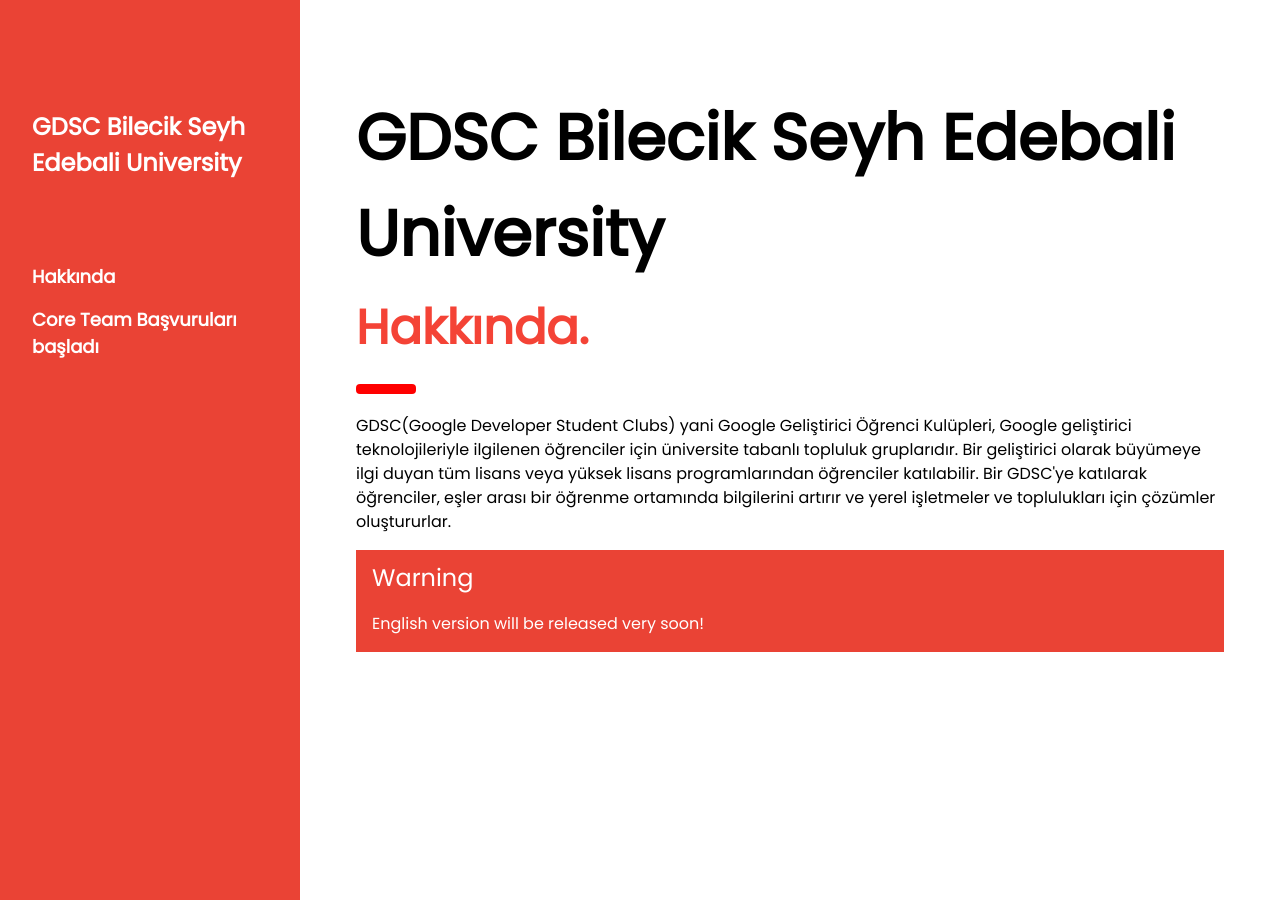
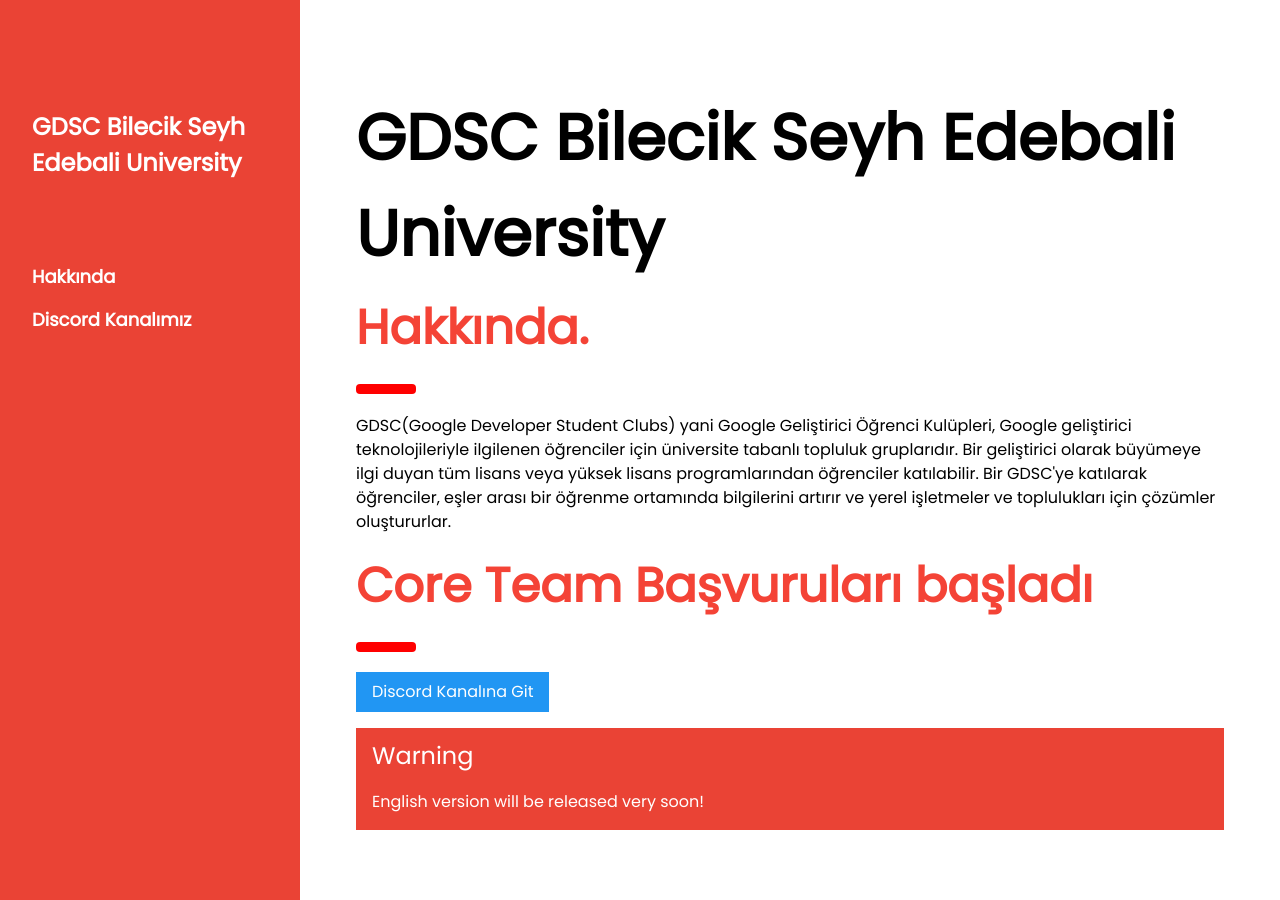
Before and after one commit to gdscbilecik/gdscbilecik.github.io, a Jekyll site: the page built from index.html, in a window 1280 px wide and 900 px high. Built offline with Jekyll 4.4.1, drawn with Linux system fonts in a browser that asks for light colours.

Commit message:
discord link update

```diff
--- a/index.html
+++ b/index.html
@@ -29,10 +29,10 @@
       >Hakkında</a
     >
     <a
-      href="#coreteam"
+      href="#discord"
       onclick="w3_close()"
       class="w3-bar-item w3-button w3-hover-white"
-      >Core Team Başvuruları başladı</a
+      >Discord Kanalımız</a
     >
   </div>
 </nav>
@@ -74,6 +74,12 @@
         çözümler oluştururlar.
     </p>
 
+    <h1 class="w3-xxxlarge w3-text-red" id="discord"><b>Core Team Başvuruları başladı</b></h1>
+    <hr style="width: 50px; border: 5px solid red" class="w3-round" />
+    <a class="w3-btn w3-blue" href="https://forms.gle/XLzdT5fGUCGEkuf9A" target="_blank">
+        Discord Kanalına Git
+    </a>
+
     <div class="w3-panel w3-red">
         <h3>Warning</h3>
         <p>English version will be released very soon!</p>
```
